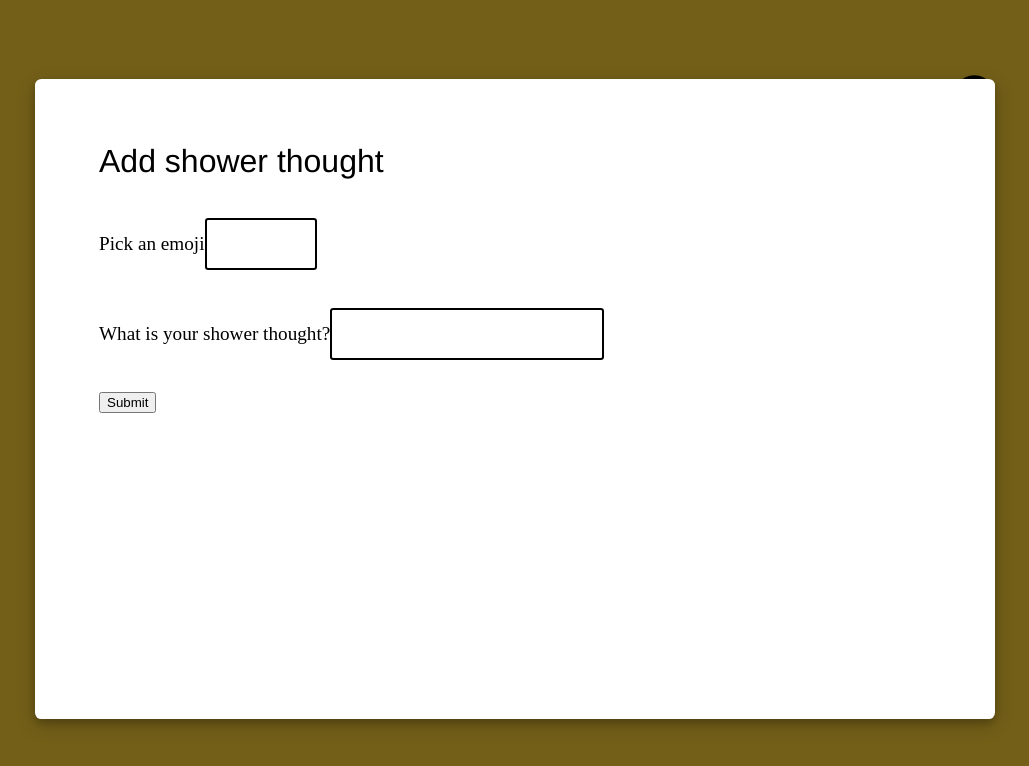
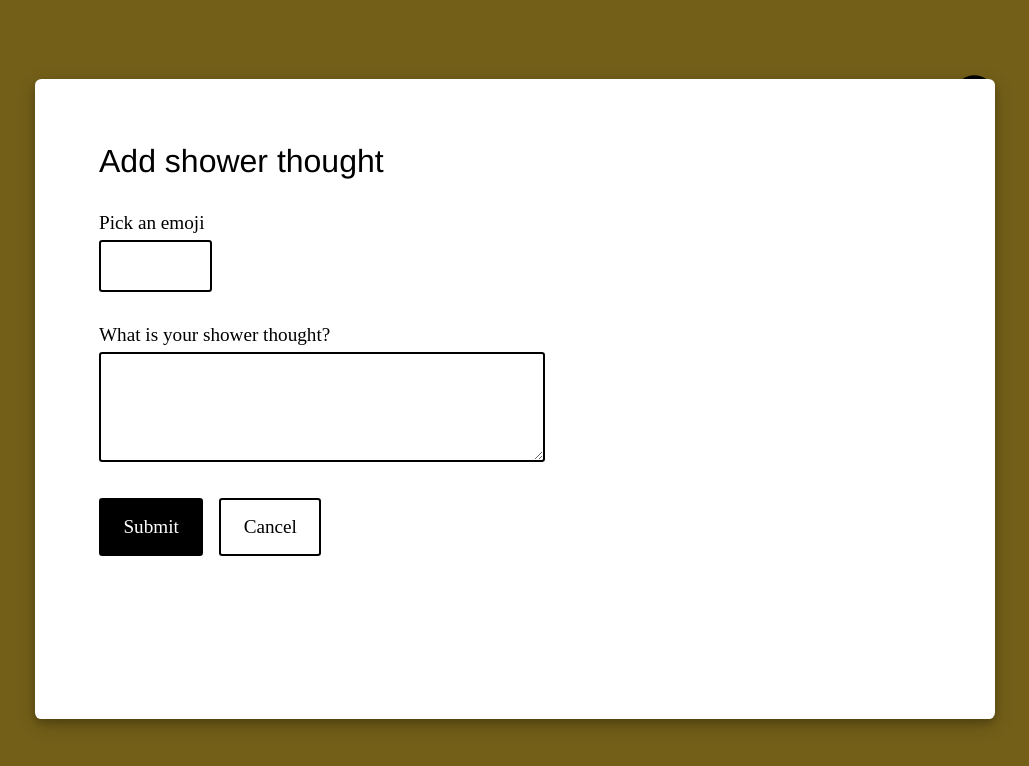
Before and after one commit to isabelxklee/shower-thoughts, a React (Create React App) app: page / in a window 1280 px wide. Both pictures are taken after a click on the icon 1099 px from the left and 96 px from the top of the page. Shown: the top 766 px of the page, without its empty margins (125-1154 px from the left). Built offline with nearby package versions, Linux system fonts and the light colour scheme; data requests are answered from the project's data file.

Commit message:
styled error messages

```diff
--- a/src/App.css
+++ b/src/App.css
@@ -95,13 +95,13 @@ textarea {
   border: 2px solid black;
 }
 
+textarea {
+  width: 50%;
+  height: 5rem;
+}
+
 input[type='text'] {
   width: 10%;
-}
-
-textarea {
-  width: 50%;
-  height: 35%;
 }
 
 input[type='submit'] {
@@ -116,7 +116,7 @@ div.btn-group {
   display: inline-block;
 }
 
-p#error {
+div#error {
   color: rgb(218, 40, 0);
   margin: 0.6rem 0;
 }
--- a/src/components/AddThoughtForm.jsx
+++ b/src/components/AddThoughtForm.jsx
@@ -1,16 +1,16 @@
 import React from 'react'
 import * as Yup from 'yup'
 import {Formik, Form, Field} from 'formik'
+import Button from './Button.jsx'
 
 const formSchema = Yup.object().shape({
   emoji: Yup.string()
-    .min(1, 'Please pick at least one emoji!')
-    .max(5, "Sorry, that's too many emojis!")
-    .required('Required'),
+    .max(5, "* Sorry, that's too many emojis!")
+    .required("* Please pick at least one emoji!"),
   thought: Yup.string()
-    .min(30, 'Thoughts should be at least 30 characters.')
-    .max(250, "Sorry, that's too long for a thought.")
-    .required('Required'),
+    .min(30, '* Thoughts should be at least 30 characters.')
+    .max(250, "* Sorry, that's too long for a thought.")
+    .required('* This is a required field.'),
 })
 
 const handleSubmit = (props, values) => {
@@ -48,16 +48,19 @@ const AddThoughtForm = (props) => {
             <h3>Add shower thought</h3>
 
             <label htmlFor="emoji">Pick an emoji</label>
+            <br />
+            {touched.emoji && errors.emoji && <div id="error">{errors.emoji}</div>}
             <Field name="emoji" type="text" autoComplete="off" />
-            {touched.emoji && errors.emoji && <div>{errors.emoji}</div>}
             <br />
 
             <label htmlFor="thought">What is your shower thought?</label>
-            <Field name="thought" type="textarea" autoComplete="off" />
-            {touched.thought && errors.thought && <div>{errors.thought}</div>}
+            <br />
+            {touched.thought && errors.thought && <div id="error">{errors.thought}</div>}
+            <Field component="textarea" name="thought" autoComplete="off" />
             <br />
 
-            <button type="submit">Submit</button>
+            <Button variant="primary" type="submit">Submit</Button>
+            <Button variant="secondary" onClick={props.toggleFormDisplay} type="button">Cancel</Button>
           </Form>
         )}
       </Formik>
```
